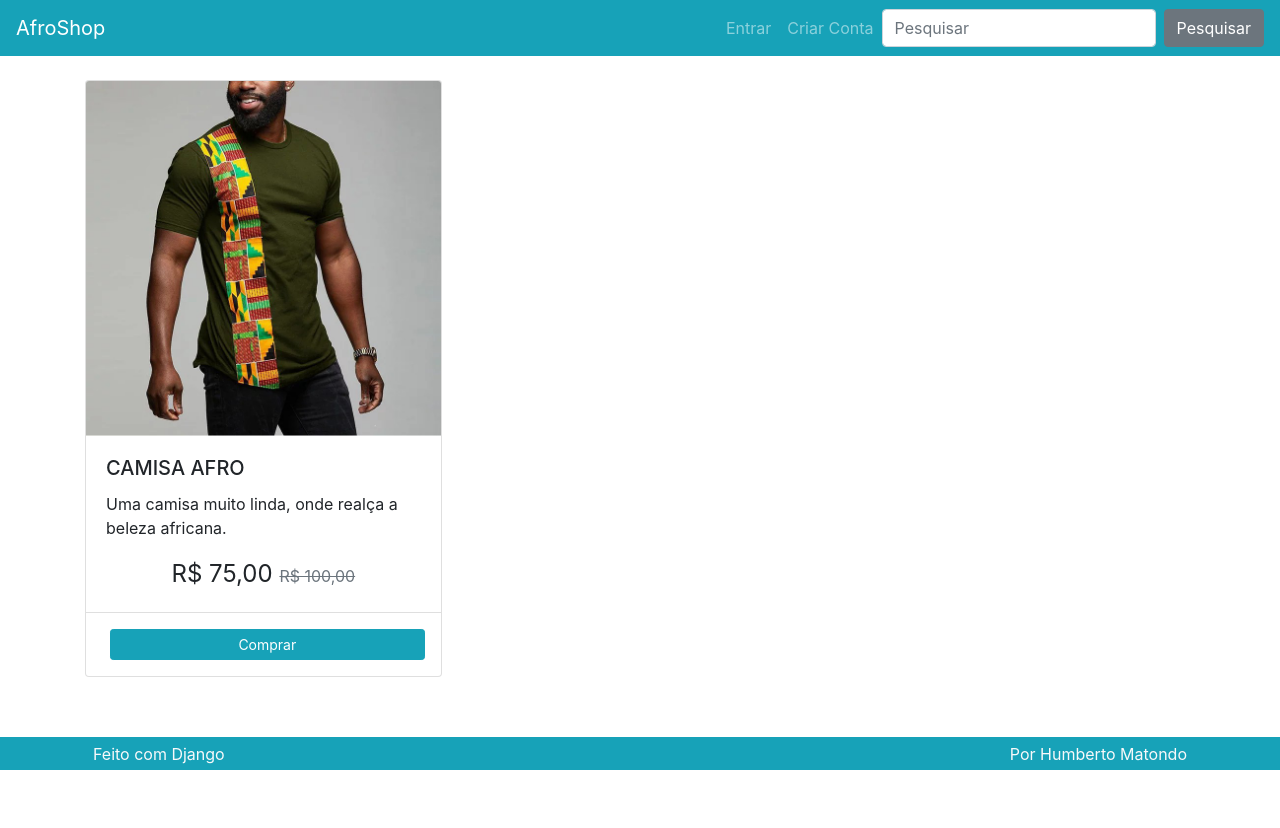
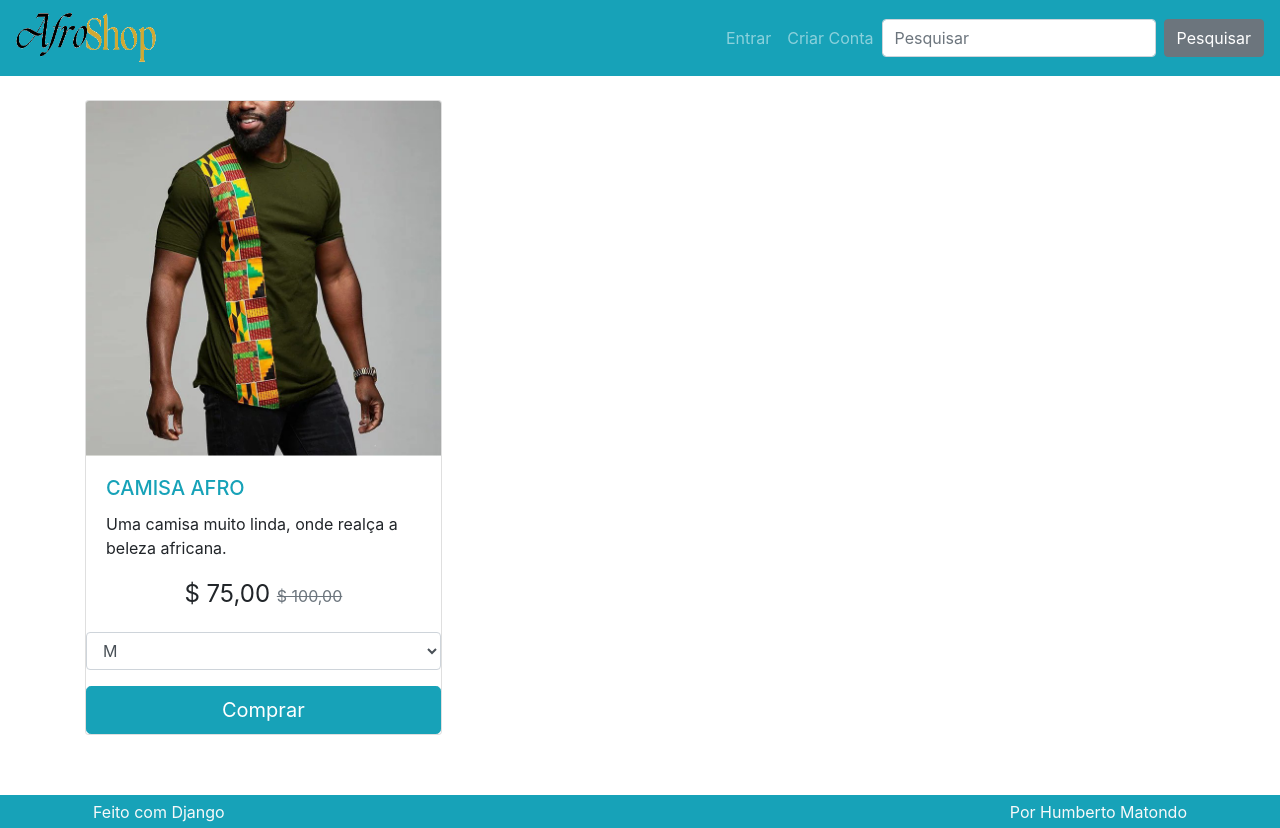
Before and after one commit to Humberto-Matondo/AfroShop, a Django app: page / in a window 1280 px wide. Before the commit the page ends 770 px from the top, so only its background shows below. Run offline with Django 4.2, Linux system fonts and the light colour scheme; data comes from the database, SQL or seed files in the repository; both versions use the stored data as it was after the commit; some libraries are stand-ins or nearby versions.

Commit message:
Adicionei Icon e Logotipo

```diff
--- a/loja/settings.py
+++ b/loja/settings.py
@@ -136,11 +136,9 @@ STATICFILES_DIRS = [
     os.path.join(BASE_DIR, 'templates/static')
 ]
 
-#MEDIA_URL = '/media/produto-imagens/2023/12/'
-#MEDIA_ROOT = os.path.join(BASE_DIR, 'media')
+MEDIA_URL = '/media/'
+MEDIA_ROOT = os.path.join(BASE_DIR, 'media')
 
-MEDIA_URL = 'media/'
-MEDIA_ROOT = BASE_DIR / 'media'
 
 MESSAGE_TAGS = {
     constants.DEBUG: 'alert-info',
--- a/pedido/templates/pedido/pagar.html
+++ b/pedido/templates/pedido/pagar.html
@@ -6,8 +6,8 @@
 {% block conteudo %}
   <div class="row">
     <div class="col">
-      <h3>Escolha o método de pagamento</h3>
-      <p>Para o desenvolvedor: adicione seu método de pagamento preferido.</p>
+      <h3>METODO DE PAGAMENTO AINDA NÃO DEFINIDO</h3>
+      <p>Adicionarei em breve.</p>
     </div>
   </div>
 
--- a/produto/templates/produto/carrinho.html
+++ b/produto/templates/produto/carrinho.html
@@ -1,5 +1,6 @@
 {% extends 'base.html' %}
 {% load omfilters %}
+{% load static %}
 
 {% block conteudo %}
   {% load static %}
--- a/produto/templates/produto/detalhe.html
+++ b/produto/templates/produto/detalhe.html
@@ -19,7 +19,7 @@
     <div class="col-lg">
       <div class="mt-4 mt-lg-0">
 
-        <h1 class="h2">{{ produto.imagem }}</h1>
+        <h1 class="h2">{{ produto.nome }}</h1>
         <p class="lead">{{ produto.descrisao_curta }}</p>
 
         <p class="lead">
--- a/produto/templates/produto/lista.html
+++ b/produto/templates/produto/lista.html
@@ -1,58 +1,75 @@
 {% extends 'base.html' %}
 {% load omfilters %}
 {% load static %}
-{% block titulo %}Produtos | {% endblock %}
+{% block titulo %}
+  Produtos |
+{% endblock %}
 
 {% block conteudo %}
   <div class="row">
     <div class="col-lg-12">
       <div class="card-columns">
-
         {% for produto in produtos %}
-
           <div class="card">
-
             {% if produto.imagem %}
-              <a href="{% url 'produto:detalhe' produto.slug %}">
-                <img class="card-img-top" src="{{ produto.imagem.url }}" alt="{{ produto.name }}" />
-              </a>
+              <img class="card-img-top" src="{{ produto.imagem.url }}" alt="{{ produto.name }}" />
             {% endif %}
 
             <div class="card-body">
+              <h5 class="card-title"><a href="{% url 'produto:detalhe' produto.slug %}">{{ produto.nome }}</a></h5>
 
-              <h5 class="card-title">{{ produto.nome }}</h5>
               <p class="card-text">{{ produto.descrisao_curta }}</p>
 
               <div class="container product-price-block text-center">
-
                 {% if produto.preco_marketing_promocional %}
-                  <span class="product-price">{{ produto.preco_marketing_promocional | formata_preco}}</span>
-                  <span class="product-old-price text-muted">{{ produto.preco_marketing | formata_preco}}</span>
+                  <span class="product-price">{{ produto.preco_marketing_promocional|formata_preco }}</span>
+                  <span class="product-old-price text-muted">{{ produto.preco_marketing|formata_preco }}</span>
                 {% else %}
-                  <span class="product-price">{{ produto.preco_marketing | formata_preco}}</span>
+                  <span class="product-price">{{ produto.preco_marketing|formata_preco }}</span>
                 {% endif %}
               </div>
-
             </div>
 
-            <div class="card-footer bg-transparent border-top-light-custom text-center">
-              <a href="{% url 'produto:detalhe' produto.slug %}" class="btn btn-primary btn-sm m-1 btn-block">
-                <i class="fa fa-shopping-cart" aria-hidden="true"></i>
-                Comprar
-              </a>
-            </div>
+            <form action="{% url 'produto:adicionaraocarrinho' %}" id="form-add-to-cart">
+              <div class="form-group">
+                <select id="select-variacoes" name="vid" class="form-control">
+                  {% for variacao in produto.variacao_set.all %}
+                    {% if variacao.preco_promocional %}
+                      <option data-preco="{{ variacao.preco|formata_preco }}" data-preco-promocional="{{ variacao.preco_promocional|formata_preco }}" value="{{ variacao.id }}">
+                        {% if variacao.nome %}
+                          {{ variacao.nome }}
+                        {% else %}
+                          {{ variacao }}
+                        {% endif %}
+                      </option>
+                    {% else %}
+                      <option data-preco="{{ variacao.preco|formata_preco }}" value="{{ variacao.id }} ">
+                        {% if variacao.nome %}
+                          {{ variacao.nome }}
+                        {% else %}
+                          {{ variacao }}
+                        {% endif %}
+                      </option>
+                    {% endif %}
+                  {% endfor %}
+                </select>
+              </div>
+              <div class="text-left">
+                <button type="submit" class="btn btn-primary btn-lg btn-block">
+                  <i class="fa fa-shopping-cart" aria-hidden="true"></i>
+                  Comprar
+                </button>
+              </div>
+            </form>
           </div>
-
         {% endfor %}
-
       </div>
     </div>
   </div>
 
   <div class="row mt-4">
     <div class="col">
-        {% include "parciais/_pagination.html" %}
+      {% include 'parciais/_pagination.html' %}
     </div>
   </div>
-
 {% endblock %}
--- a/templates/base.html
+++ b/templates/base.html
@@ -1,9 +1,12 @@
 <!DOCTYPE html>
+{% load static %}
+
 <html lang="en">
   <head>
     {% include 'parciais/_head.html' %}
     <title>
-      {% block titulo %}{% endblock %}AfroShop
+      {% block titulo %}
+      {% endblock %}AfroShop
     </title>
   </head>
 
@@ -11,8 +14,9 @@
     {% include 'parciais/_nav.html' %}
 
     <main class="container mt-4 mb-4">
-      {% include "parciais/_messages.html" %}
-      {% block conteudo %}{% endblock %}
+      {% include 'parciais/_messages.html' %}
+      {% block conteudo %}
+      {% endblock %}
     </main>
 
     {% include 'parciais/_footer.html' %}
--- a/templates/parciais/_carrinho.html
+++ b/templates/parciais/_carrinho.html
@@ -14,7 +14,7 @@
     {% for linha in carrinho.values %}
       <tr>
         <td class="d-none d-lg-block">
-          <img class="cart-img" src="{% get_media_prefix %}{{ linha.imagem }}" />
+          <img class="cart-img" src="{% get_media_prefix %}{{ linha.imagem.url }}" />
         </td>
         <td>
           <a href="{% url 'produto:detalhe' linha.slug %}">{{ linha.produto_nome }}</a>
--- a/templates/parciais/_head.html
+++ b/templates/parciais/_head.html
@@ -3,5 +3,7 @@
 <meta charset="utf-8" />
 <meta name="viewport" content="width=device-width, initial-scale=1, shrink-to-fit=no" />
 
+<link rel="icon" sizes="200x200" href="media/favicon.ico" type="image/x-icon" />
+
 <link rel="stylesheet" href="{% static 'assets/bootstrap/css/bootstrap.css' %} " />
 <link rel="stylesheet" href="{% static 'assets/custom/css/style.css' %} " />
--- a/templates/parciais/_nav.html
+++ b/templates/parciais/_nav.html
@@ -1,7 +1,11 @@
 {% load omfilters %}
+{% load static %}
 
 <nav class="navbar navbar-dark bg-primary navbar-expand-lg">
-  <a class="navbar-brand" href="{% url 'produto:lista' %}">AfroShop</a>
+    <a class="navbar-brand" href="{% url 'produto:lista' %}">
+      <img src="media/TITULO.png"  style="height: 50px; width: 140px;"/>
+    </a>
+
   <button class="navbar-toggler" type="button" data-toggle="collapse" data-target="#navbarSupportedContent" aria-controls="navbarSupportedContent" aria-expanded="false" aria-label="Toggle navigation"><span class="navbar-toggler-icon"></span></button>
 
   <div class="collapse navbar-collapse" id="navbarSupportedContent">
@@ -35,7 +39,7 @@
       {% endif %}
     </ul>
     <form class="form-inline my-2 my-lg-0" method="GET" action="{% url 'produto:busca' %}">
-      <input name = "termo" value = "{{ request.GET.termo }}" class="form-control mr-sm-2" type="search" placeholder="Pesquisar" aria-label="Pesquisar" />
+      <input name="termo" value="{{ request.GET.termo }}" class="form-control mr-sm-2" type="search" placeholder="Pesquisar" aria-label="Pesquisar" />
       <button class="btn btn-secondary my-2 my-sm-0" type="submit">Pesquisar</button>
     </form>
   </div>
--- a/utils/utils.py
+++ b/utils/utils.py
@@ -1,5 +1,5 @@
 def formata_preco(val):
-    return f'R$ {val:.2f}'.replace('.', ',')
+    return f'$ {val:.2f}'.replace('.', ',')
 
 def cart_total_quantidade_total_do_carrinho(carrinho):
     return sum([item['quantidade'] for item in carrinho.values()])
```
Also changed, not shown: db.sqlite3, media/TITULO.png (added), media/favicon.ico (added), media/produto-imagens/2023/12/afro-afro_ZAvLOjW.jpg (renamed from media/produto-imagens/2023/12/T-Shart AFRO.jpg).
